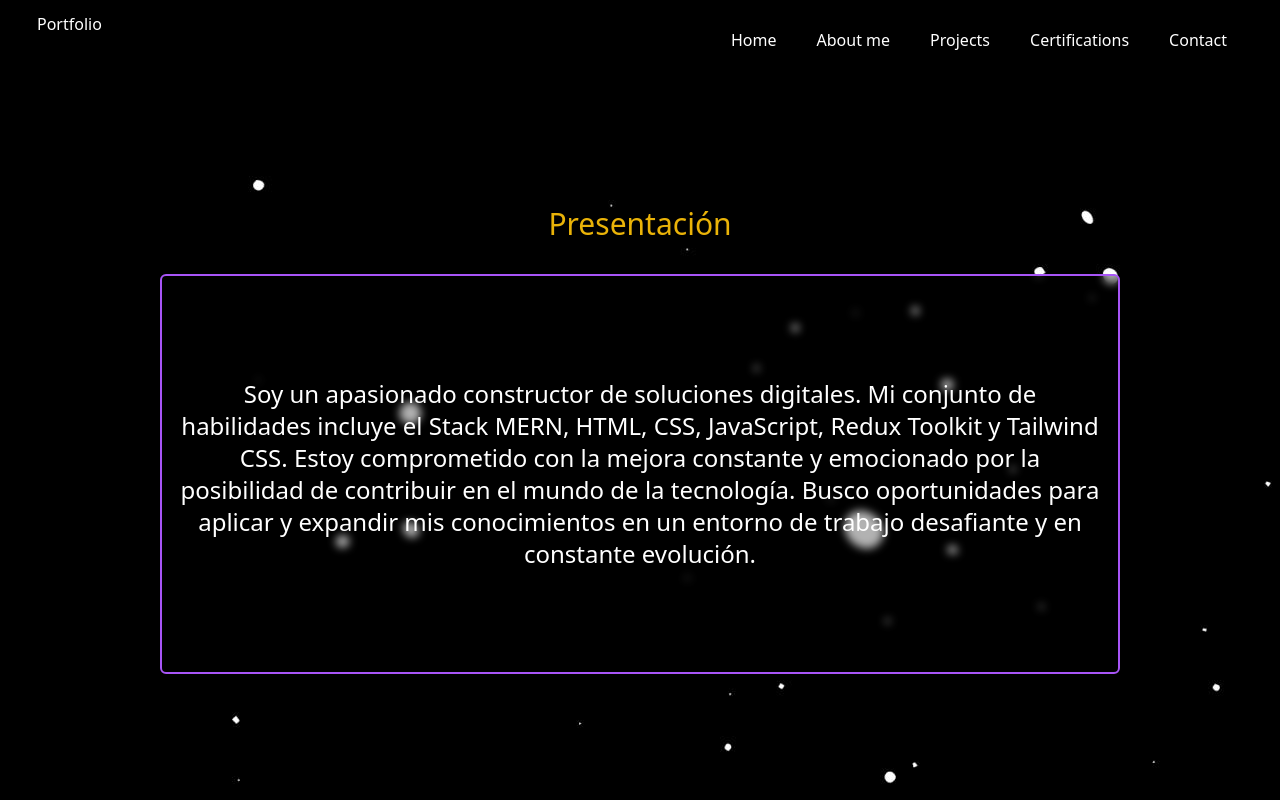
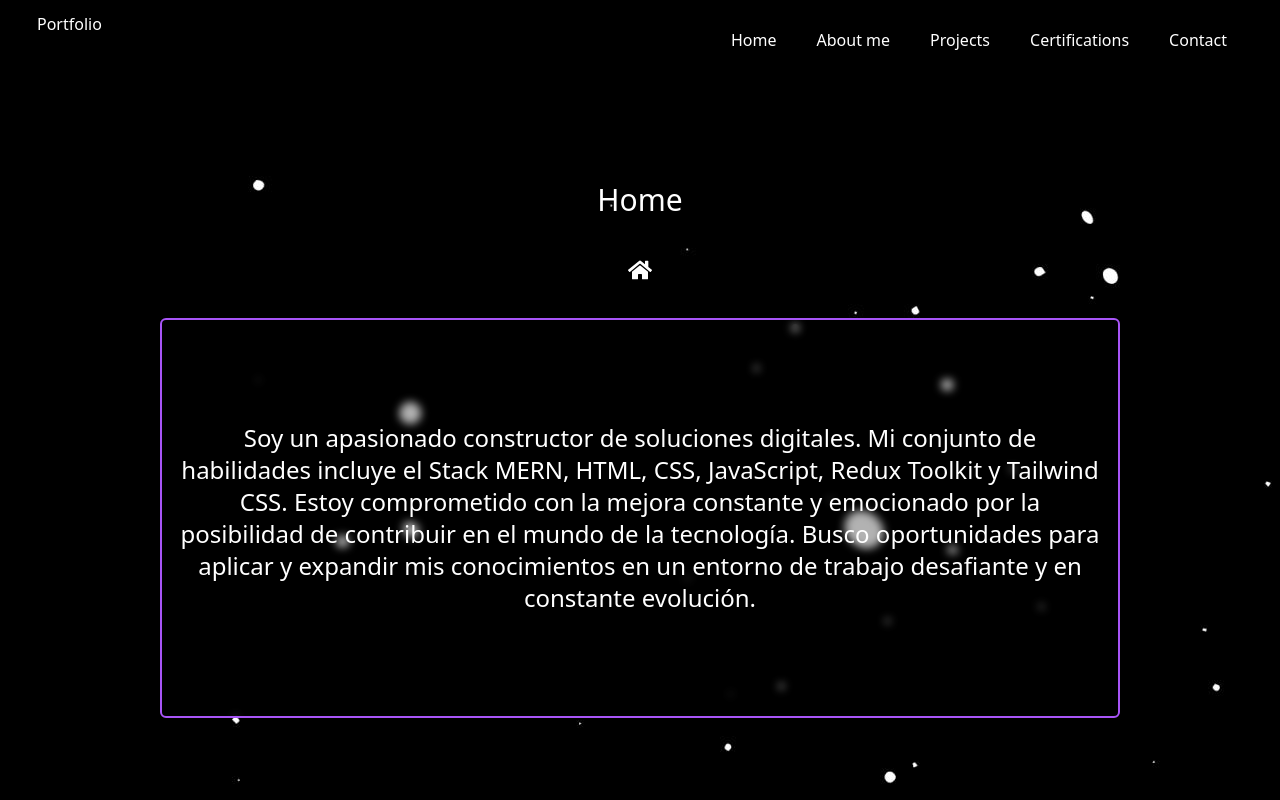
Before and after one commit to leocoiradas/Portfolio, a React (Vite) app: page / in a window 1280 px wide. Built offline with nearby package versions, Linux system fonts and the light colour scheme.

Commit message:
Implementación del componente Page en Home

```diff
--- a/src/pages/Home.jsx
+++ b/src/pages/Home.jsx
@@ -1,13 +1,17 @@
 import Introduction from "../components/Introduction";
-
+import Page from "../components/Page";
+import { FaHome } from "react-icons/fa";
 
 function Home(){
+    const homeText = {
+        title: "Home",
+        comment: "",
+        icon: <FaHome />
+    }
     return(
-        <main className="flex flex-col justify-center items-center w-full h-[90vh] gap-8">
-
-            <h3 className="text-yellow-500 text-center text-3xl">Presentación</h3>
+        <Page info={homeText}>
             <Introduction />
-        </main>
+        </Page>
     )
 }
 
```
